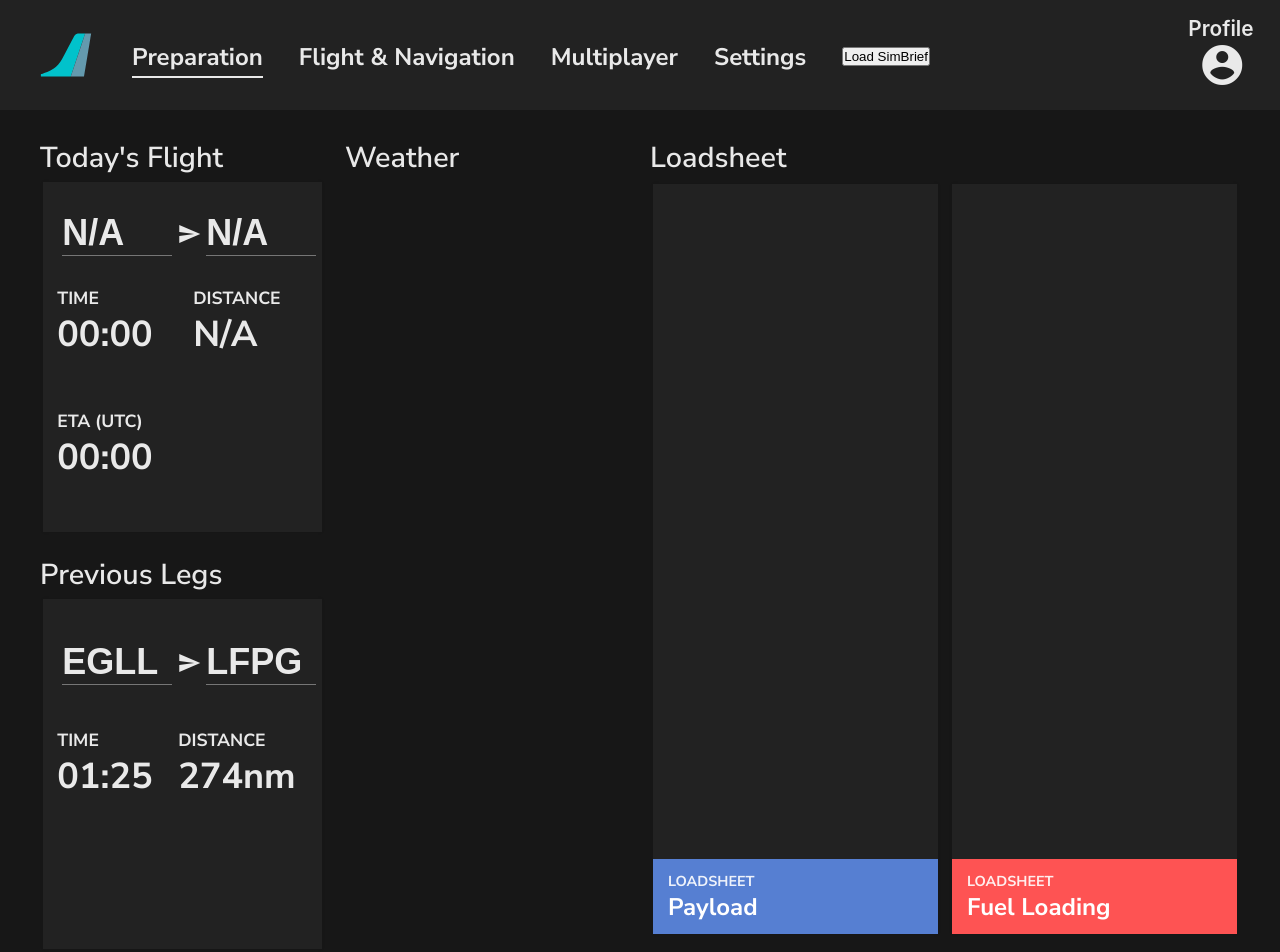
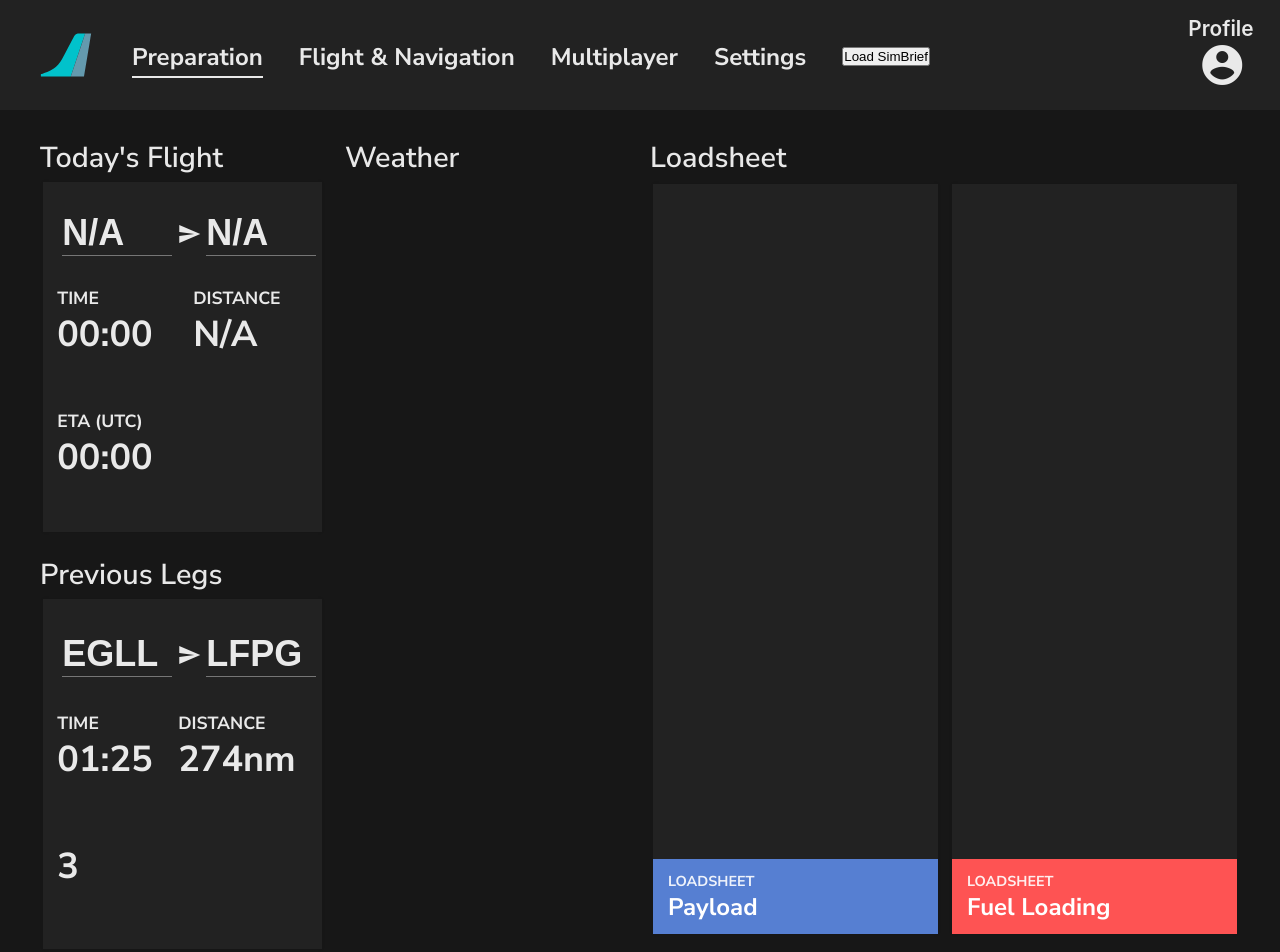
Before and after one commit to flybywiresim/efb, a React (Create React App) app: page / in a window 1280 px wide. Shown: the top 952 px of the page. Built offline with nearby package versions, Linux system fonts and the light colour scheme; no server answers.

Commit message:
Commit check.

```diff
--- a/src/preparationWidget/PreparationWidget.tsx
+++ b/src/preparationWidget/PreparationWidget.tsx
@@ -53,7 +53,7 @@ class PreparationWidgets extends React.Component<PreparationWidgetsProps, Prepar
                     arr="LFPG"
                     elapsedTime="01:25"
                     distance="274nm"
-                    eta=""
+                    eta="3"
                 />
                 <WeatherWidget
                     icao={this.state.icao}/>
```
